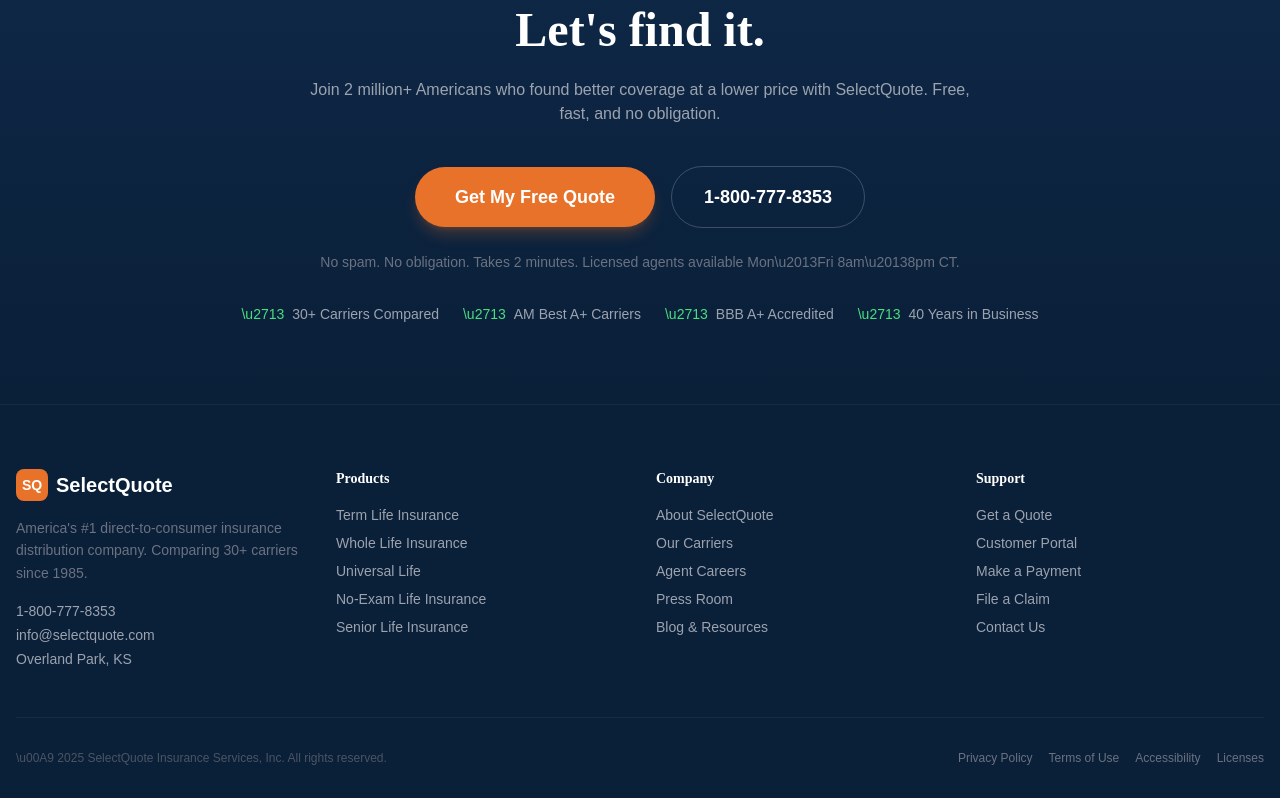
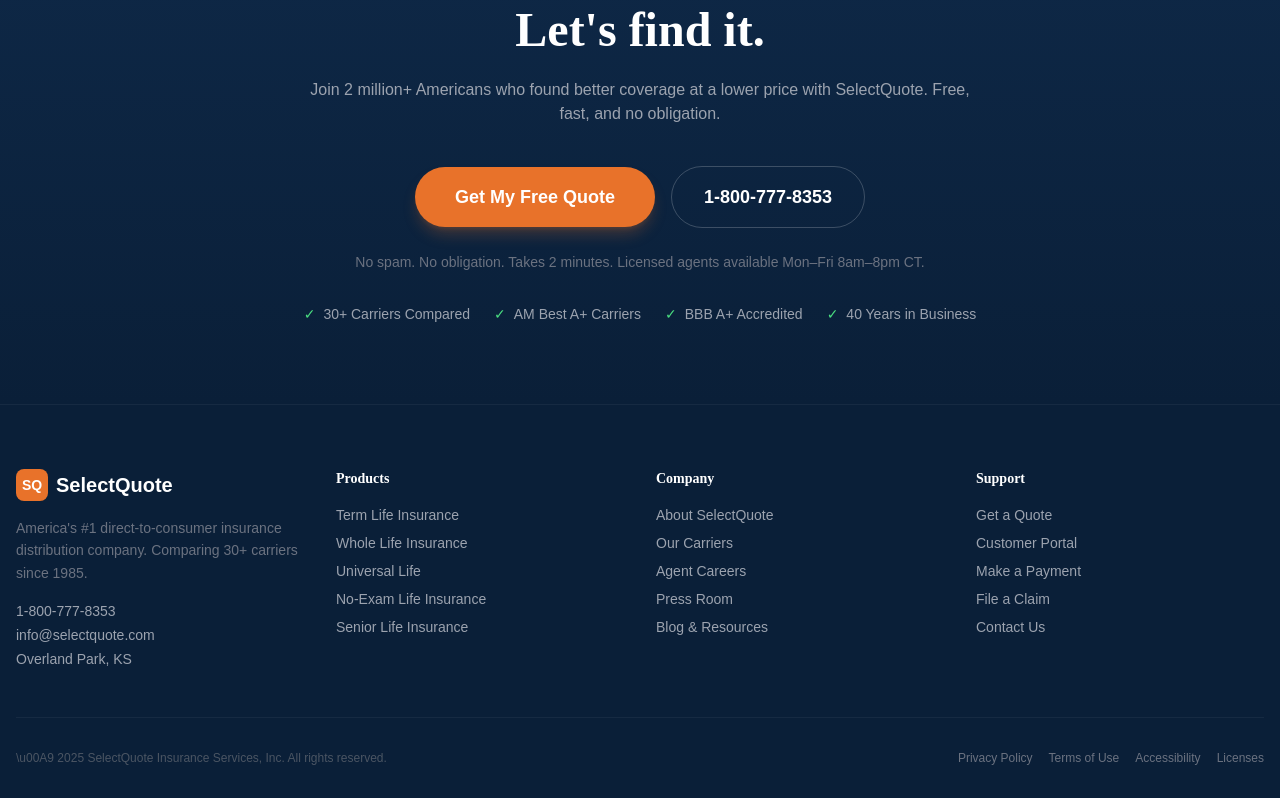
Before and after one commit to robertgrant-arch/selectquote-life-v2, a Next.js app: page / in a window 1280 px wide. Shown: the part 6114-6912 px from the top of the page. Built offline with nearby package versions, Linux system fonts and the light colour scheme.

Commit message:
FinalCTA: fix unicode encoding for checkmark and en-dash characters

```diff
--- a/components/FinalCTA.tsx
+++ b/components/FinalCTA.tsx
@@ -25,12 +25,12 @@
           </a>
         </div>
 
-        <p className="text-gray-500 text-sm">No spam. No obligation. Takes 2 minutes. Licensed agents available Mon\u2013Fri 8am\u20138pm CT.</p>
+        <p className="text-gray-500 text-sm">No spam. No obligation. Takes 2 minutes. Licensed agents available Mon&ndash;Fri 8am&ndash;8pm CT.</p>
 
         <div className="flex items-center justify-center gap-6 mt-8 flex-wrap">
           {['30+ Carriers Compared', 'AM Best A+ Carriers', 'BBB A+ Accredited', '40 Years in Business'].map((t, i) => (
             <div key={i} className="flex items-center gap-2 text-sm text-gray-400">
-              <span className="text-green-400">\u2713</span> {t}
+              <span className="text-green-400">&#10003;</span> {t}
             </div>
           ))}
         </div>
```
